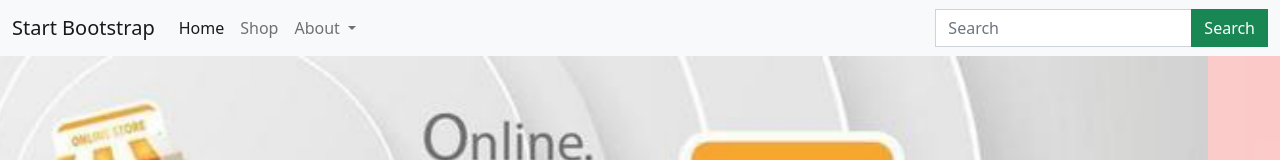
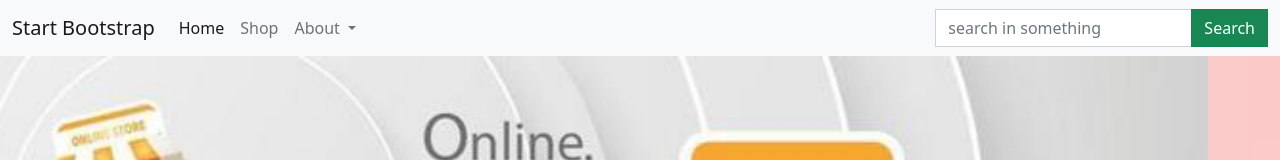
Before and after one commit to thet-aungzan/bootstrap-html, a plain HTML site: page exercise.html in a window 1280 px wide. Shown: the top 160 px of the page. Drawn offline with nearby package versions, Linux system fonts and the light colour scheme.

Commit message:
update exercise.html

```diff
--- a/exercise.html
+++ b/exercise.html
@@ -38,7 +38,7 @@
                 </ul>
                 <form>
                     <div class="btn-group">
-                        <input type="text" class="form-control rounded-0" placeholder="Search" />
+                        <input type="text" class="form-control rounded-0" placeholder="search in something" />
                         <button class="btn btn-success rounded-0">Search</button>
                     </div>
                 </form>
```
